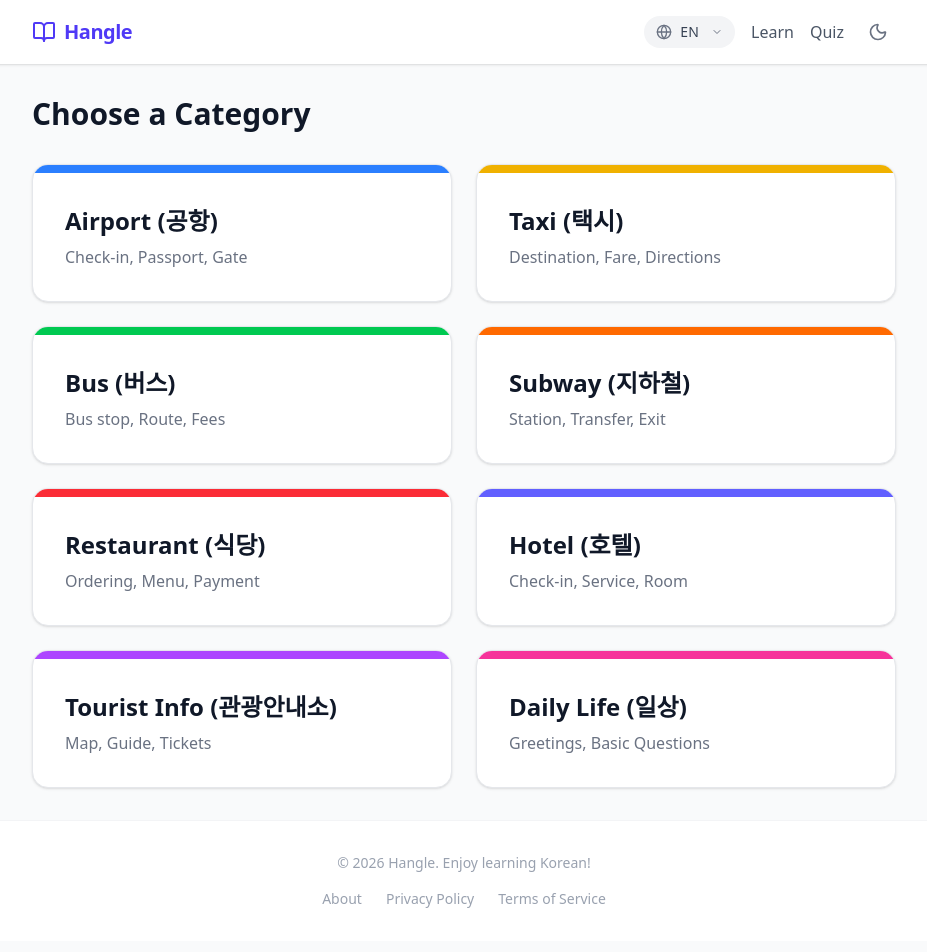
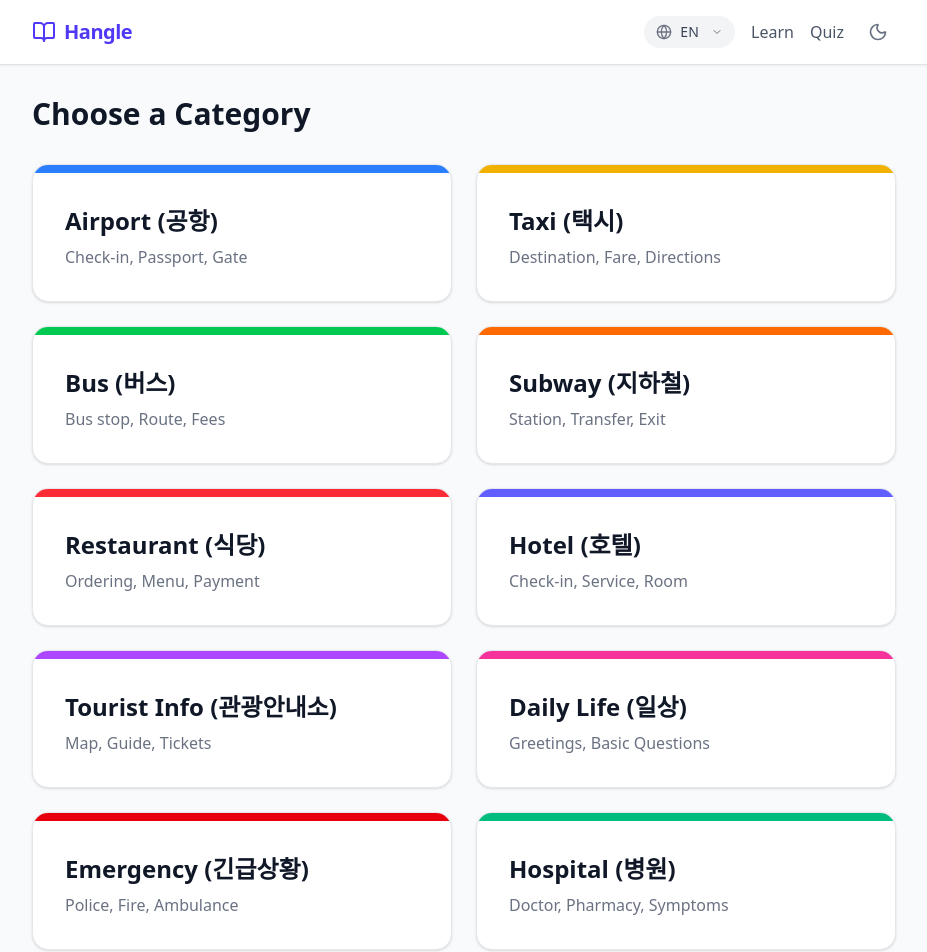
Before and after one commit to hoyakdh/hangle, a React (Vite) app: page /categories in a window 1280 px wide. Shown: the top 952 px of the page, without its empty margins (176-1103 px from the left). Built offline with nearby package versions, Linux system fonts and the light colour scheme.

Commit message:
Add Emergency and Hospital categories

```diff
--- a/src/data/translations.ts
+++ b/src/data/translations.ts
@@ -22,7 +22,9 @@ export const translations = {
                 restaurant: { name: "Restaurant (식당)", description: "Ordering, Menu, Payment" },
                 hotel: { name: "Hotel (호텔)", description: "Check-in, Service, Room" },
                 tourist: { name: "Tourist Info (관광안내소)", description: "Map, Guide, Tickets" },
-                daily: { name: "Daily Life (일상)", description: "Greetings, Basic Questions" }
+                daily: { name: "Daily Life (일상)", description: "Greetings, Basic Questions" },
+                emergency: { name: "Emergency (긴급상황)", description: "Police, Fire, Ambulance" },
+                hospital: { name: "Hospital (병원)", description: "Doctor, Pharmacy, Symptoms" }
             }
         },
         learn: {
@@ -152,7 +154,9 @@ export const translations = {
                 restaurant: { name: "Restaurante (식당)", description: "Pedir, Menú, Pago" },
                 hotel: { name: "Hotel (호텔)", description: "Check-in, Servicio, Habitación" },
                 tourist: { name: "Info Turística (관광안내소)", description: "Mapa, Guía, Entradas" },
-                daily: { name: "Vida Diaria (일상)", description: "Saludos, Preguntas Básicas" }
+                daily: { name: "Vida Diaria (일상)", description: "Saludos, Preguntas Básicas" },
+                emergency: { name: "Emergencia (긴급상황)", description: "Policía, Bomberos, Ambulancia" },
+                hospital: { name: "Hospital (병원)", description: "Médico, Farmacia, Síntomas" }
             }
         },
         learn: {
@@ -282,7 +286,9 @@ export const translations = {
                 restaurant: { name: "レストラン (식당)", description: "注文、メニュー、支払い" },
                 hotel: { name: "ホテル (호텔)", description: "チェックイン、サービス、部屋" },
                 tourist: { name: "観光案内 (관광안내소)", description: "地図、ガイド、チケット" },
-                daily: { name: "日常生活 (일상)", description: "挨拶、基本的な質問" }
+                daily: { name: "日常生活 (일상)", description: "挨拶、基本的な質問" },
+                emergency: { name: "緊急事態 (긴급상황)", description: "警察、火事、救急車" },
+                hospital: { name: "病院 (병원)", description: "医者、薬局、症状" }
             }
         },
         learn: {
--- a/src/data/vocab.ts
+++ b/src/data/vocab.ts
@@ -6,7 +6,7 @@ export interface VocabItem {
     spanish: string;
     japanese: string;
     japanese_pronunciation: string;
-    category: 'airport' | 'taxi' | 'bus' | 'subway' | 'restaurant' | 'hotel' | 'tourist' | 'daily';
+    category: 'airport' | 'taxi' | 'bus' | 'subway' | 'restaurant' | 'hotel' | 'tourist' | 'daily' | 'emergency' | 'hospital';
 }
 
 export const vocabData: VocabItem[] = [
@@ -185,4 +185,28 @@ export const vocabData: VocabItem[] = [
     { id: 818, category: 'daily', korean: '눈이 와요.', romanized: 'Nuni wayo.', english: 'It is snowing.', spanish: 'Está nevando.', japanese: '雪が降っています。', japanese_pronunciation: 'ヌニ ワヨ' },
     { id: 819, category: 'daily', korean: '다시 말해 주세요.', romanized: 'Dasi malhae juseyo.', english: 'Please say it again.', spanish: 'Dígalo de nuevo, por favor.', japanese: 'もう一度言ってください。', japanese_pronunciation: 'タシ マレ ジュセヨ' },
     { id: 820, category: 'daily', korean: '안녕히 가세요.', romanized: 'Annyeonghi gaseyo.', english: 'Goodbye (to person leaving).', spanish: 'Adiós.', japanese: 'さようなら。', japanese_pronunciation: 'アンニョンヒ ガセヨ' },
+
+    // --- Emergency (긴급상황) ---
+    { id: 901, category: 'emergency', korean: '도와주세요!', romanized: 'Dowajuseyo!', english: 'Help me!', spanish: '¡Ayúdeme!', japanese: '助けてください！', japanese_pronunciation: 'トワジュセヨ！' },
+    { id: 902, category: 'emergency', korean: '경찰을 불러주세요.', romanized: 'Gyeongchareul bulleojuseyo.', english: 'Please call the police.', spanish: 'Por favor llame a la policía.', japanese: '警察を呼んでください。', japanese_pronunciation: 'キョンチャル バロジュセヨ' },
+    { id: 903, category: 'emergency', korean: '구급차를 불러주세요.', romanized: 'Gugeupchareul bulleojuseyo.', english: 'Please call an ambulance.', spanish: 'Por favor llame a una ambulancia.', japanese: '救急車を呼んでください。', japanese_pronunciation: 'クグプチャル バロジュセヨ' },
+    { id: 904, category: 'emergency', korean: '불이 났어요!', romanized: 'Buri nasseoyo!', english: 'There is a fire!', spanish: '¡Hay un incendio!', japanese: '火事です！', japanese_pronunciation: 'ブリ ナッソヨ！' },
+    { id: 905, category: 'emergency', korean: '병원이 어디예요?', romanized: 'Byeong-woni eodiyeyo?', english: 'Where is the hospital?', spanish: '¿Dónde está el hospital?', japanese: '病院はどこですか？', japanese_pronunciation: 'ビョンウォニ オディエヨ？' },
+    { id: 906, category: 'emergency', korean: '여권을 잃어버렸어요.', romanized: 'Yeogwoneul ireobeoryeosseoyo.', english: 'I lost my passport.', spanish: 'Perdí mi pasaporte.', japanese: 'パスポートをなくしました。', japanese_pronunciation: 'ヨグォヌル イロボリョッソヨ' },
+    { id: 907, category: 'emergency', korean: '지갑을 잃어버렸어요.', romanized: 'Jigabeul ireobeoryeosseoyo.', english: 'I lost my wallet.', spanish: 'Perdí mi billetera.', japanese: '財布をなくしました。', japanese_pronunciation: 'チガブル イロボリョッソヨ' },
+    { id: 908, category: 'emergency', korean: '길을 잃었어요.', romanized: 'Gireul ireosseoyo.', english: 'I am lost.', spanish: 'Estoy perdido.', japanese: '道に迷いました。', japanese_pronunciation: 'キルル イロッソヨ' },
+    { id: 909, category: 'emergency', korean: '비상구가 어디예요?', romanized: 'Bisangguga eodiyeyo?', english: 'Where is the emergency exit?', spanish: '¿Dónde está la salida de emergencia?', japanese: '非常口はどこですか？', japanese_pronunciation: 'ビサングガ オディエヨ？' },
+    { id: 910, category: 'emergency', korean: '대사관이 어디예요?', romanized: 'Daesagwani eodiyeyo?', english: 'Where is the embassy?', spanish: '¿Dónde está la embajada?', japanese: '大使館はどこですか？', japanese_pronunciation: 'デサグァニ オディエヨ？' },
+
+    // --- Hospital (병원) ---
+    { id: 1001, category: 'hospital', korean: '아파요.', romanized: 'Apayo.', english: 'I am sick / It hurts.', spanish: 'Estoy enfermo / Me duele.', japanese: '具合が悪いです／痛いです。', japanese_pronunciation: 'アパヨ' },
+    { id: 1002, category: 'hospital', korean: '머리가 아파요.', romanized: 'Meoriga apayo.', english: 'I have a headache.', spanish: 'Me duele la cabeza.', japanese: '頭が痛いです。', japanese_pronunciation: 'モリガ アパヨ' },
+    { id: 1003, category: 'hospital', korean: '배가 아파요.', romanized: 'Baega apayo.', english: 'I have a stomachache.', spanish: 'Me duele el estómago.', japanese: 'お腹が痛いです。', japanese_pronunciation: 'ペガ アパヨ' },
+    { id: 1004, category: 'hospital', korean: '열이 나요.', romanized: 'Yeori nayo.', english: 'I have a fever.', spanish: 'Tengo fiebre.', japanese: '熱があります。', japanese_pronunciation: 'ヨリ ナヨ' },
+    { id: 1005, category: 'hospital', korean: '감기에 걸렸어요.', romanized: 'Gamgie geollyeosseoyo.', english: 'I have a cold.', spanish: 'Tengo un resfriado.', japanese: '風邪をひきました。', japanese_pronunciation: 'カムギエ ゴルリョッソヨ' },
+    { id: 1006, category: 'hospital', korean: '약국이 어디예요?', romanized: 'Yakgugi eodiyeyo?', english: 'Where is the pharmacy?', spanish: '¿Dónde está la farmacia?', japanese: '薬局はどこですか？', japanese_pronunciation: 'ヤッグギ オディエヨ？' },
+    { id: 1007, category: 'hospital', korean: '소화제 주세요.', romanized: 'Sohwaje juseyo.', english: 'Digestive medicine please.', spanish: 'Digestivo, por favor.', japanese: '消化剤をください。', japanese_pronunciation: 'ソファジェ ジュセヨ' },
+    { id: 1008, category: 'hospital', korean: '진통제 주세요.', romanized: 'Jintongje juseyo.', english: 'Painkiller please.', spanish: 'Analgésico, por favor.', japanese: '鎮痛剤をください。', japanese_pronunciation: 'チントンジェ ジュセヨ' },
+    { id: 1009, category: 'hospital', korean: '의사 선생님을 만나고 싶어요.', romanized: 'Uisa seonsaengnimeul mannago sipeoyo.', english: 'I want to see a doctor.', spanish: 'Quiero ver a un médico.', japanese: '医者に診てもらいたいです。', japanese_pronunciation: 'ウィサ ソンセンニムル マンナゴ シポヨ' },
+    { id: 1010, category: 'hospital', korean: '언제부터 아팠어요?', romanized: 'Eonjebuteo apasseoyo?', english: 'When did it start hurting?', spanish: '¿Desde cuándo le duele?', japanese: 'いつから痛いですか？', japanese_pronunciation: 'オンジェブト アパッソヨ？' }
 ];
--- a/src/pages/Categories.tsx
+++ b/src/pages/Categories.tsx
@@ -15,6 +15,8 @@ export default function Categories() {
         { id: 'hotel', color: 'bg-indigo-500' },
         { id: 'tourist', color: 'bg-purple-500' },
         { id: 'daily', color: 'bg-pink-500' },
+        { id: 'emergency', color: 'bg-red-600' },
+        { id: 'hospital', color: 'bg-emerald-500' },
     ];
 
     // Merge base config with translations
--- a/src/pages/QuizCategories.tsx
+++ b/src/pages/QuizCategories.tsx
@@ -16,6 +16,8 @@ export default function QuizCategories() {
         { id: 'hotel', color: 'bg-indigo-500' },
         { id: 'tourist', color: 'bg-purple-500' },
         { id: 'daily', color: 'bg-pink-500' },
+        { id: 'emergency', color: 'bg-red-600' },
+        { id: 'hospital', color: 'bg-emerald-500' },
     ];
 
     // Merge base config with translations
```
